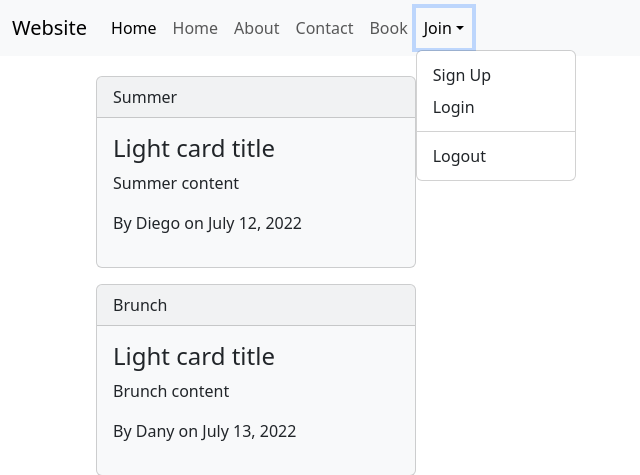
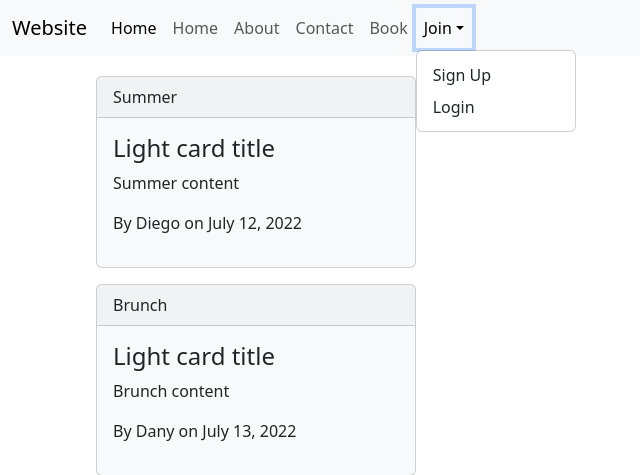
Before and after one commit to diegosno/project4-django, a Django app: page / in a window 1280 px wide, after a click on "Join". Shown: the top 475 px of the page, without its empty margins (0-640 px from the left). Run offline with Django 3.2, Linux system fonts and the light colour scheme.

Commit message:
Add a conditional statement to display a 'Logout' link if the user is authenticated and a 'Login' link if the user is not authenticated.

```diff
--- a/templates/website/base.html
+++ b/templates/website/base.html
@@ -41,12 +41,13 @@
               <li class="nav-item dropdown">
                 <a class="nav-link dropdown-toggle" data-bs-toggle="dropdown" href="#" role="button" aria-haspopup="true" aria-expanded="false">Join</a>
                 <div class="dropdown-menu">
-                    <a class="dropdown-item" href="signup">Sign Up</a>
-                  <a class="dropdown-item" href="#">Login</a>
+                    <a class="dropdown-item" href="{% url 'signup' %}">Sign Up</a>
+                    {% if user.is_authenticated %}
+                    <a class="dropdown-item" href="{%  url 'logout' %}">Logout</a>
+                    {% else %}
+                    <a class="dropdown-item" href="{%  url 'login' %}">Login</a>
+                    {% endif %}
 
-                  <div class="dropdown-divider"></div>
-                  <a class="dropdown-item" href="#">Logout</a>
-                </div>
               </li>
             </ul>
           </div>
--- a/website/views.py
+++ b/website/views.py
@@ -48,8 +48,8 @@ def signUp(request):
         if form.is_valid():
             form.save()
             username = form.cleaned_data.get('username')
-            messages.success(request, f'Welcome {username}! Your account has been created')
-            return redirect('website-index')
+            messages.success(request, f'Welcome {username}! Login to continue. ')
+            return redirect('login')
 
     else:
         form = signUpForm()
```
